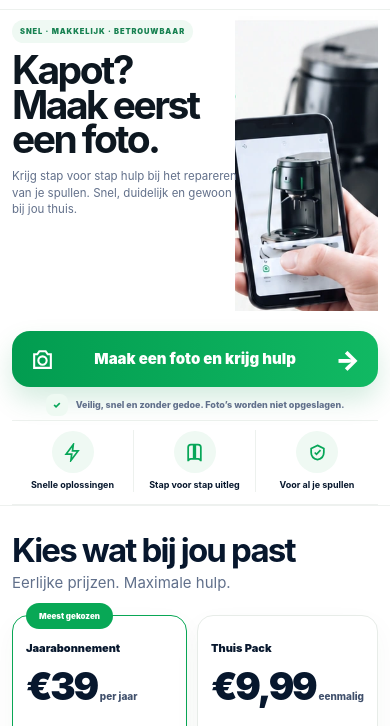
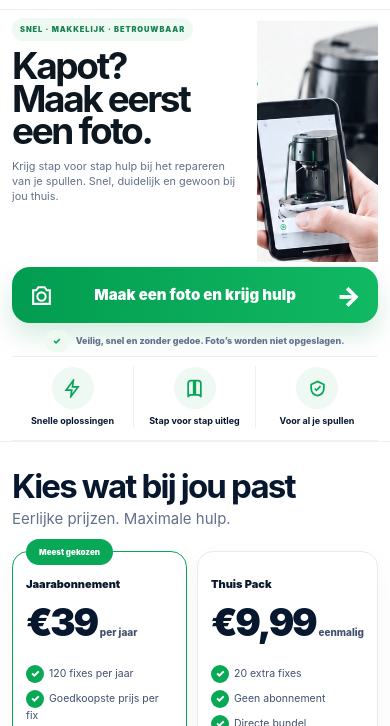
Before and after one commit to nijlandbjorn/fixdit, a plain HTML site: page index.html in a window 390 px wide. Shown: the part 67-793 px from the top of the page. Drawn offline with Linux system fonts and the light colour scheme; no server answers.

Commit message:
Add files via upload

```diff
--- a/index.html
+++ b/index.html
@@ -741,9 +741,231 @@ h1{
   }
 }
 
+
+/* ===== MOBILE HERO NO-OVERLAP V4 ===== */
+@media(max-width:680px){
+  .heroGrid{
+    display:grid!important;
+    grid-template-columns:minmax(0,58%) minmax(0,38%)!important;
+    column-gap:4%!important;
+    min-height:355px!important;
+    height:auto!important;
+    align-items:start!important;
+    overflow:visible!important;
+  }
+
+  .heroCopy{
+    position:relative!important;
+    z-index:2!important;
+    width:auto!important;
+    min-width:0!important;
+    padding:12px 0 0 0!important;
+    margin:0!important;
+  }
+
+  .kicker{
+    margin:0 0 10px 0!important;
+    font-size:7.5px!important;
+    padding:6px 8px!important;
+    white-space:nowrap!important;
+  }
+
+  .hero h1{
+    font-size:41px!important;
+    line-height:.88!important;
+    margin:0 0 12px!important;
+    letter-spacing:-.065em!important;
+  }
+
+  .heroCopy p{
+    width:100%!important;
+    max-width:100%!important;
+    font-size:11.5px!important;
+    line-height:1.42!important;
+    margin:0!important;
+  }
+
+  .heroVisual{
+    position:relative!important;
+    top:auto!important;
+    right:auto!important;
+    z-index:1!important;
+    width:100%!important;
+    height:315px!important;
+    min-height:315px!important;
+    padding:0!important;
+    margin:6px 0 0 0!important;
+    overflow:hidden!important;
+    background:#fff!important;
+  }
+
+  .heroVisual img{
+    width:100%!important;
+    height:100%!important;
+    max-width:none!important;
+    object-fit:cover!important;
+    object-position:center!important;
+  }
+
+  .ctaRow{
+    margin-top:-12px!important;
+    padding-top:0!important;
+    position:relative!important;
+    z-index:6!important;
+  }
+
+  .trustline{
+    margin-top:7px!important;
+  }
+
+  .benefits{
+    margin-top:4px!important;
+    padding:9px 0 12px!important;
+  }
+}
+
+@media(max-width:410px){
+  .heroGrid{
+    grid-template-columns:minmax(0,59%) minmax(0,37%)!important;
+    column-gap:4%!important;
+    min-height:335px!important;
+  }
+
+  .hero h1{
+    font-size:38px!important;
+  }
+
+  .heroCopy p{
+    font-size:11px!important;
+  }
+
+  .heroVisual{
+    height:295px!important;
+    min-height:295px!important;
+  }
+
+  .ctaRow{
+    margin-top:-10px!important;
+  }
+}
+
+
+/* ===== MOBILE HERO CTA-DIRECT V5 ===== */
+@media(max-width:680px){
+  .heroGrid{
+    display:grid!important;
+    grid-template-columns:minmax(0,62%) minmax(0,34%)!important;
+    column-gap:4%!important;
+    min-height:0!important;
+    height:auto!important;
+    align-items:start!important;
+    overflow:visible!important;
+  }
+
+  .heroCopy{
+    width:auto!important;
+    min-width:0!important;
+    padding:10px 0 0 0!important;
+    margin:0!important;
+  }
+
+  .kicker{
+    margin:0 0 9px 0!important;
+    font-size:7.5px!important;
+    padding:6px 8px!important;
+  }
+
+  .hero h1{
+    font-size:40px!important;
+    line-height:.88!important;
+    margin:0 0 11px!important;
+    letter-spacing:-.064em!important;
+  }
+
+  .heroCopy p{
+    width:100%!important;
+    max-width:100%!important;
+    font-size:11.5px!important;
+    line-height:1.4!important;
+    margin:0!important;
+  }
+
+  .heroVisual{
+    width:100%!important;
+    height:270px!important;
+    min-height:270px!important;
+    margin:8px 0 0 0!important;
+    padding:0!important;
+    overflow:hidden!important;
+    background:#fff!important;
+  }
+
+  .heroVisual img{
+    width:100%!important;
+    height:100%!important;
+    object-fit:cover!important;
+    object-position:center!important;
+  }
+
+  /* CTA sits directly below the hero text instead of being pushed down by the image */
+  .ctaRow{
+    margin-top:6px!important;
+    padding-top:0!important;
+    position:relative!important;
+    z-index:6!important;
+  }
+
+  .cta{
+    min-height:56px!important;
+    font-size:15px!important;
+    padding:0 17px!important;
+  }
+
+  .trustline{
+    margin-top:7px!important;
+  }
+
+  .benefits{
+    margin-top:4px!important;
+    padding:9px 0 12px!important;
+  }
+}
+
+@media(max-width:410px){
+  .heroGrid{
+    grid-template-columns:minmax(0,63%) minmax(0,33%)!important;
+    column-gap:4%!important;
+  }
+
+  .heroCopy{
+    padding-top:8px!important;
+  }
+
+  .hero h1{
+    font-size:37px!important;
+  }
+
+  .heroCopy p{
+    font-size:10.9px!important;
+    line-height:1.38!important;
+  }
+
+  .heroVisual{
+    height:245px!important;
+    min-height:245px!important;
+    margin-top:7px!important;
+  }
+
+  .ctaRow{
+    margin-top:5px!important;
+  }
+}
+
 </style>
 </head>
 <body>
+<!-- FIXDIT-CTA-DIRECT-V5 -->
+<!-- FIXDIT-NO-OVERLAP-V4 -->
 <!-- FIXDIT-MOBILE-HERO-V2 -->
 <!-- FIXDIT-CTA-UP-V3 -->
 
```
